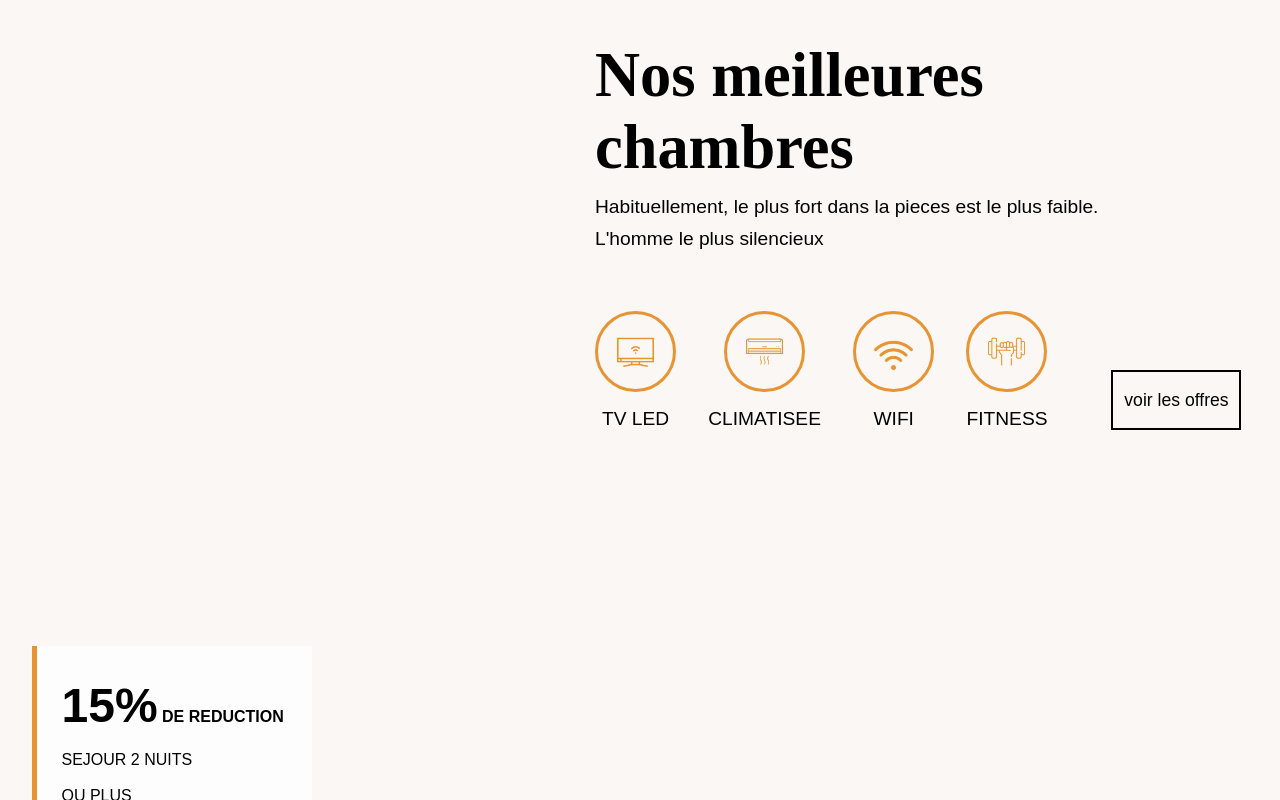
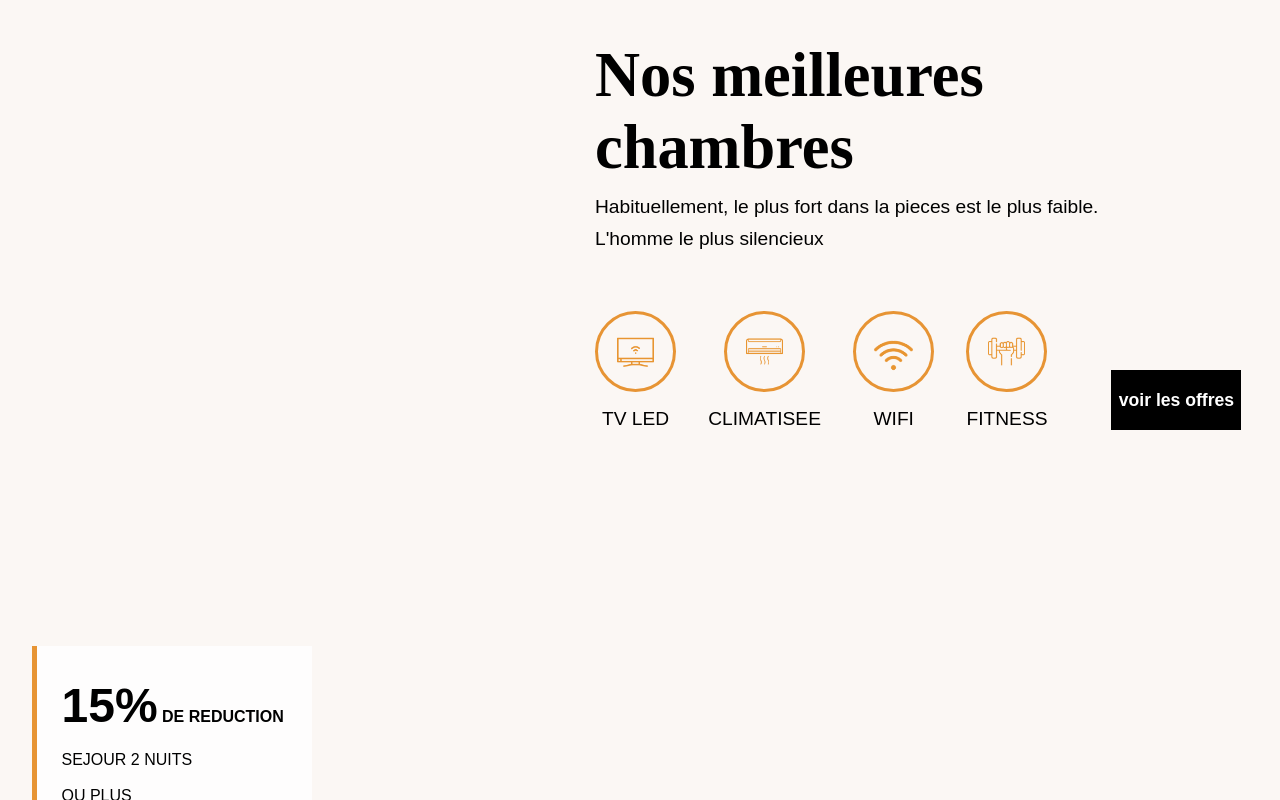
Before and after one commit to YohannObiang/Maquette_Brief1, a plain HTML site: page index.html in a window 1280 px wide. In both pictures the pointer is over the button "voir les offres". Shown: the part 1331-2131 px from the top of the page. Drawn offline with nearby package versions, Linux system fonts and the light colour scheme; files that its build step writes are made by us from their sources; a script that the page names is missing; files whose address does not match are found by name.

Commit message:
version 14

```diff
--- a/css/style.css
+++ b/css/style.css
@@ -243,6 +243,14 @@ header{
     border: 2px solid black;
     font-family: 'Poppins', sans-serif;
     font-size: 1.1em;
+}
+.facilitiesbtn button:hover{
+    background: black;
+    color: white;
+    border: none;
+    font-family: 'Poppins', sans-serif;
+    font-weight: bolder;
+    font-size: 1.1rem;
 }
 .facilitiesItems{
     display: flex;
```
